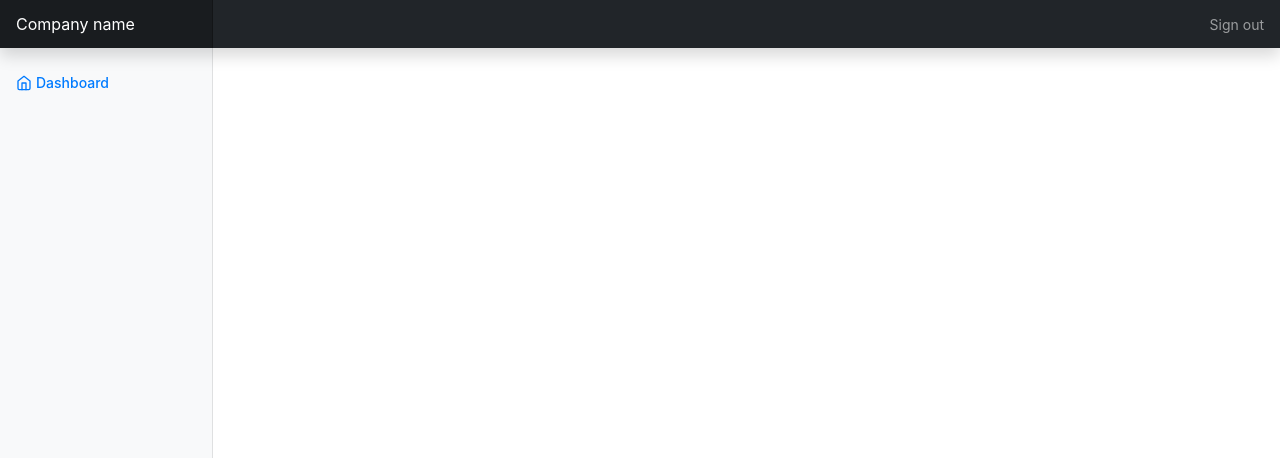
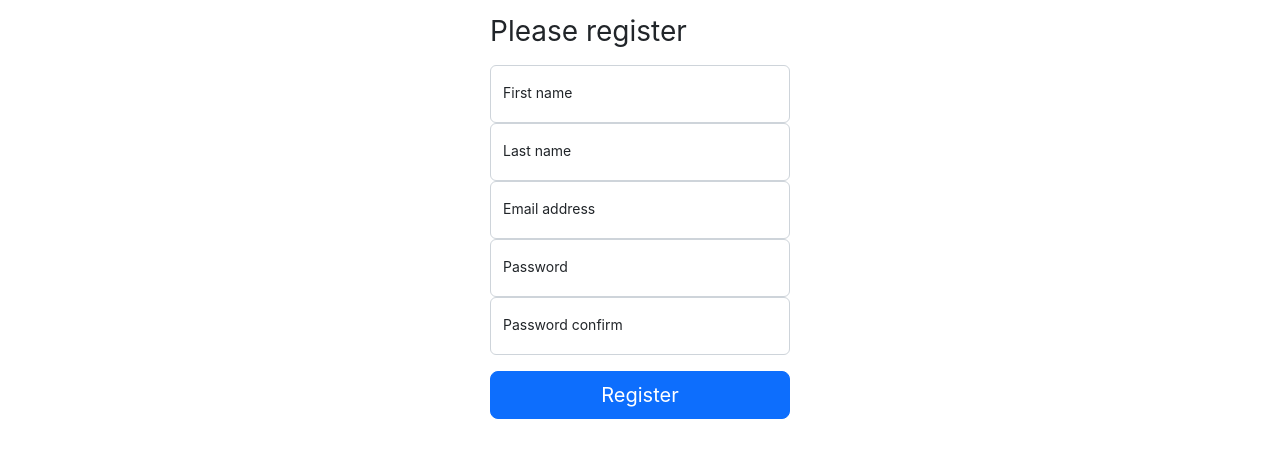
Before and after one commit to benjy8001/monolith_to_microservices, a React (Create React App) app in the folder react-admin/: page /register in a window 1280 px wide. Shown: the top 458 px of the page. Built offline with nearby package versions, Linux system fonts and the light colour scheme.

Commit message:
React: Add Wrapper and Register

```diff
--- a/react-admin/src/App.tsx
+++ b/react-admin/src/App.tsx
@@ -1,30 +1,22 @@
 import React from 'react';
-import logo from './logo.svg';
 import './App.css';
-import Nav from './secure/components/Nav';
-import Menu from './secure/components/Menu';
 import Dashboard from './secure/Dashboard';
 import Users from "./secure/Users";
 import {BrowserRouter, Routes, Route} from 'react-router-dom';
+import Login from "./public/Login";
+import Register from "./public/Register";
 
 function App() {
   return (
       <div className="App">
-        <Nav />
-        <div className="container-fluid">
-          <div className="row">
-            <Menu />
-
-            <main className="col-md-9 ms-sm-auto col-lg-10 px-md-4">
         <BrowserRouter>
             <Routes>
                 <Route path='/' element={<Dashboard />} />
                 <Route path='/users' element={<Users />} />
+                <Route path='/login' element={<Login />} />
+                <Route path='/register' element={<Register />} />
             </Routes>
         </BrowserRouter>
-            </main>
-          </div>
-        </div>
       </div>
   );
 }
--- /dev/null
+++ b/react-admin/src/public/Public.css
@@ -0,0 +1,20 @@
+.form-signin, .form-register {
+    max-width: 330px;
+    padding: 15px;
+}
+
+.form-signin .form-floating:focus-within, .form-register .form-floating:focus-within {
+    z-index: 2;
+}
+
+.form-signin input[type="email"] {
+    margin-bottom: -1px;
+    border-bottom-right-radius: 0;
+    border-bottom-left-radius: 0;
+}
+
+.form-signin input[type="password"] {
+    margin-bottom: 10px;
+    border-top-left-radius: 0;
+    border-top-right-radius: 0;
+}
--- /dev/null
+++ b/react-admin/src/public/Register.tsx
@@ -0,0 +1,47 @@
+import React, {Component, SyntheticEvent} from 'react';
+import './Public.css';
+
+class Register extends Component {
+    first_name = '';
+    last_name = '';
+    email = '';
+    password = '';
+    password_confirm = '';
+
+    submit = (e: SyntheticEvent) => {
+        e.preventDefault();
+    }
+
+    render() {
+        return (
+            <main className="form-register w-100 m-auto">
+                <form onSubmit={this.submit}>
+                    <h1 className="h3 mb-3 fw-normal">Please register</h1>
+                    <div className="form-floating">
+                        <input type="text" className="form-control" id="firstName" placeholder="First name" required onChange={e => this.first_name = e.target.value} />
+                        <label htmlFor="firstName">First name</label>
+                    </div>
+                    <div className="form-floating">
+                        <input type="text" className="form-control" id="firstLast" placeholder="Last name" required onChange={e => this.last_name = e.target.value} />
+                        <label htmlFor="firstLast">Last name</label>
+                    </div>
+                    <div className="form-floating">
+                        <input type="email" className="form-control" id="floatingInput" placeholder="name@example.com" required onChange={e => this.email = e.target.value} />
+                        <label htmlFor="floatingInput">Email address</label>
+                    </div>
+                    <div className="form-floating">
+                        <input type="password" className="form-control" id="floatingPassword" placeholder="Password" required onChange={e => this.password = e.target.value} />
+                        <label htmlFor="floatingPassword">Password</label>
+                    </div>
+                    <div className="form-floating">
+                        <input type="password" className="form-control" id="passwordConfirm" placeholder="Password confirm" required onChange={e => this.password_confirm = e.target.value} />
+                        <label htmlFor="passwordConfirm">Password confirm</label>
+                    </div>
+                    <button className="w-100 btn btn-lg btn-primary mt-3" type="submit">Register</button>
+                </form>
+            </main>
+        );
+    }
+}
+
+export default Register;
--- a/react-admin/src/secure/Dashboard.tsx
+++ b/react-admin/src/secure/Dashboard.tsx
@@ -1,7 +1,8 @@
 import React from "react";
+import Wrapper from "./Wrapper";
 
 const Dashboard = () => (
-    <div>
+    <Wrapper>
         <div className="d-flex justify-content-between flex-wrap flex-md-nowrap align-items-center pt-3 pb-2 mb-3 border-bottom">
             <h1 className="h2">Dashboard</h1>
         </div>
@@ -29,7 +30,7 @@ const Dashboard = () => (
                 </tbody>
             </table>
         </div>
-    </div>
+    </Wrapper>
 )
 
 export default Dashboard;
--- a/react-admin/src/secure/Users.tsx
+++ b/react-admin/src/secure/Users.tsx
@@ -1,7 +1,10 @@
 import React from "react";
+import Wrapper from "./Wrapper";
 
 const Users = () => (
-    <p>Users work</p>
+    <Wrapper>
+        <p>Users work</p>
+    </Wrapper>
 )
 
 export default Users;
```
Lines whose indentation alone changed are shown as unchanged.
